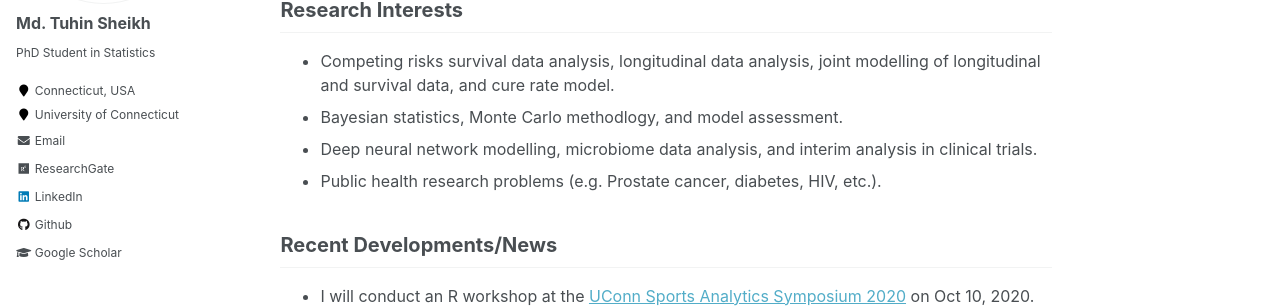
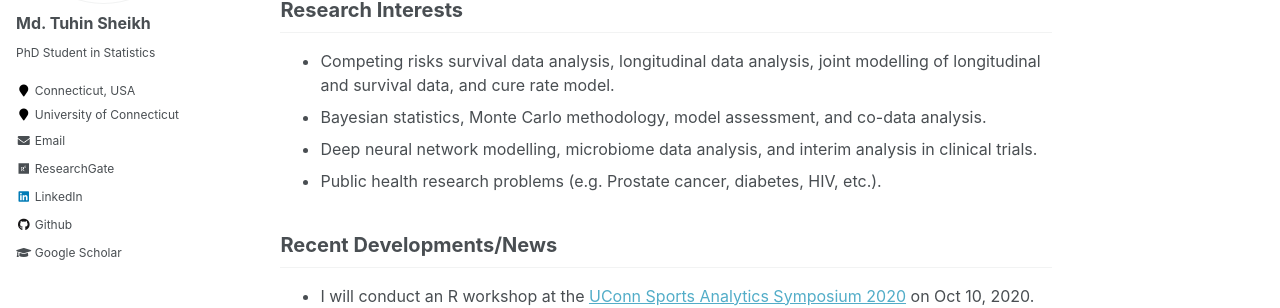
Before and after one commit to mdtuhinsheikh/mdtuhinsheikh.github.io, a Jekyll site: the page built from _pages/about.md, in a window 1280 px wide and 1117 px high. Shown: the part 281-589 px from the top of the window. Built offline with Jekyll 4.4.1, drawn with Linux system fonts in a browser that asks for light colours.

Commit message:
Update about.md

```diff
--- a/_pages/about.md
+++ b/_pages/about.md
@@ -14,7 +14,7 @@ My research works broadly focus on competing risks survival data analysis, longi
 
 ## Research Interests
 - Competing risks survival data analysis, longitudinal data analysis, joint modelling of longitudinal and survival data, and cure rate model.
-- Bayesian statistics, Monte Carlo methodlogy, and model assessment.
+- Bayesian statistics, Monte Carlo methodology, model assessment, and co-data analysis.
 - Deep neural network modelling, microbiome data analysis, and interim analysis in clinical trials.
 - Public health research problems (e.g. Prostate cancer, diabetes, HIV, etc.).
 
```
